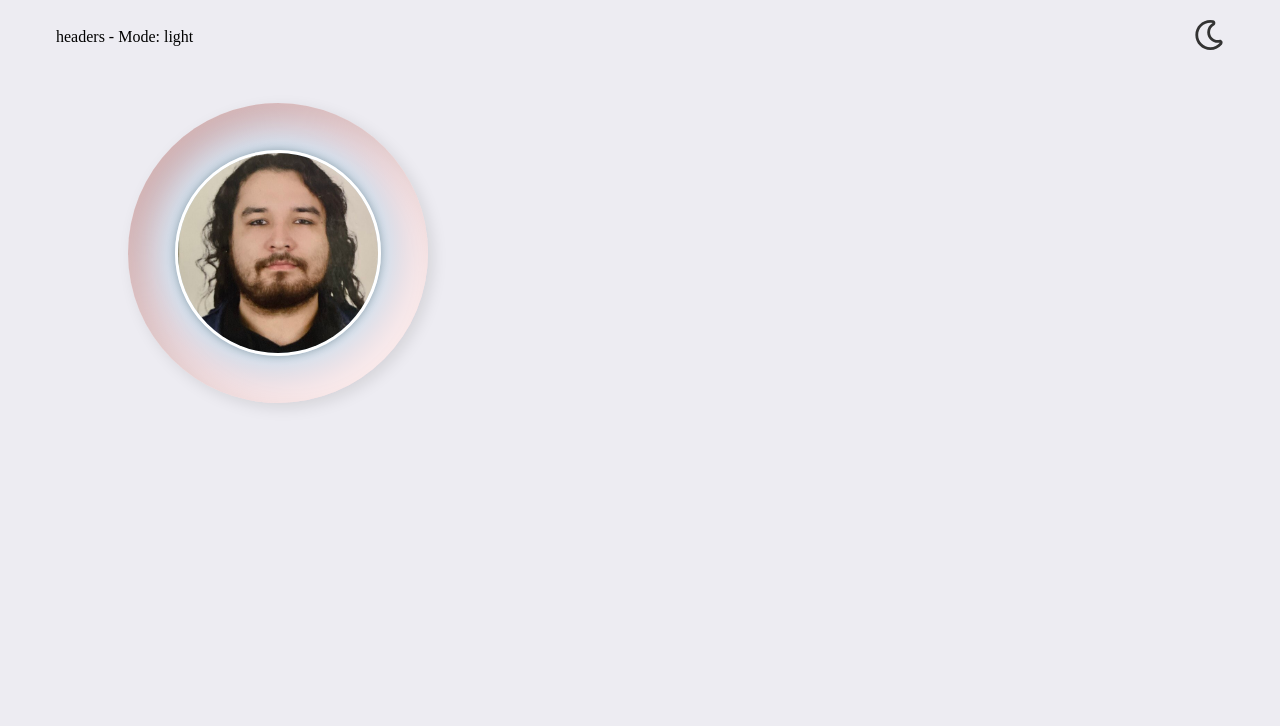
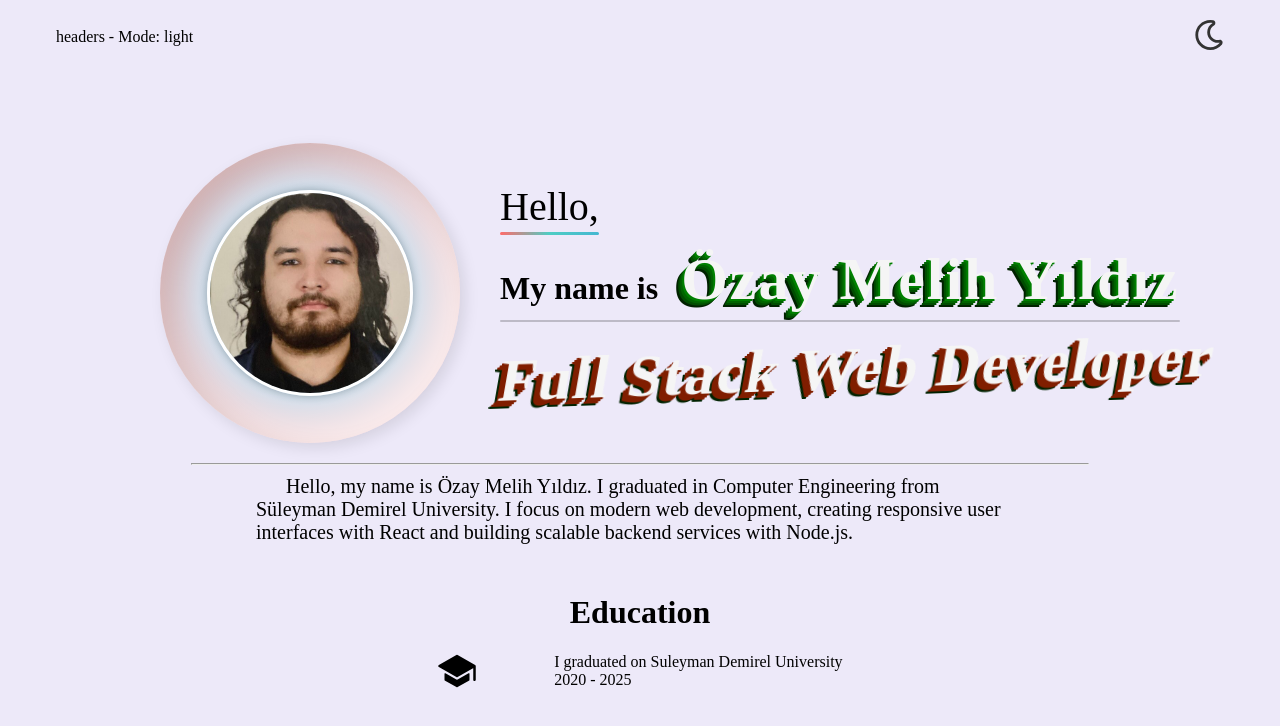
Before and after one commit to Ozaui/personal-website, a React (Vite) app in the folder personalWebSite/: page / in a window 1280 px wide. Shown: the top 726 px of the page. Built offline with nearby package versions, Linux system fonts and the light colour scheme.

Commit message:
experiance

```diff
--- a/personalWebSite/src/App.css
+++ b/personalWebSite/src/App.css
@@ -4,13 +4,18 @@
 }
 
 body.light-mode {
-  background-color: #edecf2;
+  background-color: #ede9f9;
   color: black;
   transition: all 0.3s ease;
 }
 
 body.dark-mode {
-  background-color: #222;
+  background-color: #302f2f;
   color: white;
   transition: all 0.3s ease;
 }
+
+hr {
+  width: 70%;
+  margin: 0 auto;
+}
--- a/personalWebSite/src/App.jsx
+++ b/personalWebSite/src/App.jsx
@@ -2,7 +2,8 @@ import { useSelector } from "react-redux";
 import { useEffect } from "react";
 import "./App.css";
 import Header from "./components/layout/Header";
-import Body from "./components/layout/Body";
+import Body from "./components/sections/Body";
+import AboutMe from "./components/sections/AboutMe";
 
 function App() {
   const mode = useSelector((state) => state.theme.mode);
@@ -20,6 +21,8 @@ function App() {
     <div>
       <Header />
       <Body />
+      <hr />
+      <AboutMe />
     </div>
   );
 }
--- a/personalWebSite/src/components/layout/Body.jsx
+++ /dev/null
@@ -1,66 +0,0 @@
-import React from "react";
-import profileImage from "../../assets/profile.jpg";
-import { useSelector } from "react-redux";
-
-const Body = () => {
-  const mode = useSelector((state) => state.theme.mode);
-  return (
-    <div>
-      <div
-        style={{
-          width: "300px",
-          height: "300px",
-          marginTop: "50px",
-          marginLeft: "10%",
-          borderRadius: "50%",
-
-          background:
-            mode === "light"
-              ? `radial-gradient(circle,
-            #a1c4fd 0%,
-            #c2e9fb 40%,
-            #fbc7c7 75%,
-            #f0e6d2 100%)`
-              : `radial-gradient(circle,
-        #2c3e50 0%,
-        #34495e 40%,
-        #3d566e 75%,
-        #2a3a4f 100%)`,
-          boxShadow:
-            mode === "light"
-              ? `
-      inset 15px 15px 30px rgba(0, 0, 0, 0.15),
-      inset -15px -15px 40px rgba(255, 255, 255, 0.7),
-      5px 5px 15px rgba(0, 0, 0, 0.1)
-    `
-              : `
-      inset 15px 15px 30px rgba(0, 0, 0, 0.7),
-      inset -15px -15px 40px rgba(70, 90, 120, 0.9),
-      5px 5px 15px rgba(0, 0, 0, 0.8)
-    `,
-          filter: "blur(0.3px)",
-        }}
-      >
-        <img
-          src={profileImage}
-          alt="Profil"
-          style={{
-            position: "relative",
-            top: "50%",
-            left: "50%",
-            transform: "translate(-50%, -50%)",
-            width: "200px",
-            height: "200px",
-            borderRadius: "50%",
-            objectFit: "cover",
-            boxShadow: "0 0 8px rgba(0,0,0,0.3)",
-            border: "3px solid white",
-          }}
-        />
-      </div>
-      <div></div>
-    </div>
-  );
-};
-
-export default Body;
--- /dev/null
+++ b/personalWebSite/src/components/sections/AboutMe.jsx
@@ -0,0 +1,19 @@
+import React from "react";
+import "../../styles/components/AboutMe.css";
+import EducationExperiance from "./EducationExperiance";
+
+const AboutMe = () => {
+  return (
+    <div className="aboutMe-container">
+      <div className="aboutMe-text">
+        Hello, my name is Özay Melih Yıldız. I graduated in Computer Engineering
+        from Süleyman Demirel University. I focus on modern web development,
+        creating responsive user interfaces with React and building scalable
+        backend services with Node.js.
+      </div>
+      <EducationExperiance />
+    </div>
+  );
+};
+
+export default AboutMe;
--- /dev/null
+++ b/personalWebSite/src/components/sections/Body.jsx
@@ -0,0 +1,63 @@
+import React from "react";
+import profileImage from "../../assets/profile.jpg";
+import { useSelector } from "react-redux";
+import "../../styles/components/Body.css";
+
+const Body = () => {
+  const mode = useSelector((state) => state.theme.mode);
+
+  const getBackgroundStyle = () => {
+    return mode === "light"
+      ? `radial-gradient(circle,
+          #a1c4fd 0%,
+          #c2e9fb 40%,
+          #fbc7c7 75%,
+          #f0e6d2 100%)`
+      : `radial-gradient(circle,
+          #2c3e50 0%,
+          #34495e 40%,
+          #3d566e 75%,
+          #2a3a4f 100%)`;
+  };
+
+  const getBoxShadowStyle = () => {
+    return mode === "light"
+      ? `
+          inset 15px 15px 30px rgba(0, 0, 0, 0.15),
+          inset -15px -15px 40px rgba(255, 255, 255, 0.7),
+          5px 5px 15px rgba(0, 0, 0, 0.1)
+        `
+      : `
+          inset 15px 15px 30px rgba(0, 0, 0, 0.7),
+          inset -15px -15px 40px rgba(70, 90, 120, 0.9),
+          5px 5px 15px rgba(0, 0, 0, 0.8)
+        `;
+  };
+
+  return (
+    <div className="body-container">
+      <div className="profile-container">
+        <div
+          className="profile-image-div"
+          style={{
+            background: getBackgroundStyle(),
+            boxShadow: getBoxShadowStyle(),
+          }}
+        >
+          <img src={profileImage} alt="Profil" className="profile-image" />
+        </div>
+        <div className="name-section">
+          <div className="greeting-line">
+            <h1 className="greeting">Hello,</h1>
+            <h2 className="name-text">
+              My name is <span className="name">Özay Melih Yıldız</span>
+            </h2>
+          </div>
+          <h2 className="title-text">Full Stack Web Developer</h2>
+        </div>
+      </div>
+    </div>
+  );
+};
+
+export default Body;
--- /dev/null
+++ b/personalWebSite/src/components/sections/EducationExperiance.jsx
@@ -0,0 +1,18 @@
+import { IoSchool } from "react-icons/io5";
+
+const EducationExperiance = () => {
+  return (
+    <div className="educationExperiance-container">
+      <h1 className="experiance-title">Education</h1>
+      <div className="experiance">
+        <IoSchool size={40} />
+        <p className="experiance-text">
+          I graduated on Suleyman Demirel University <br />
+          2020 - 2025
+        </p>
+      </div>
+    </div>
+  );
+};
+
+export default EducationExperiance;
--- /dev/null
+++ b/personalWebSite/src/styles/components/AboutMe.css
@@ -0,0 +1,26 @@
+.aboutMe-container {
+}
+.aboutMe-text {
+  margin: 10px 20%;
+  font-size: 20px;
+  text-indent: 30px;
+}
+
+.educationExperiance-container {
+  margin: 10px 20%;
+}
+.experiance-title {
+  margin-top: 50px;
+  margin-bottom: 20px;
+  text-align: center;
+}
+.experiance {
+  display: flex;
+  flex-direction: row;
+  justify-content: center;
+  align-items: center;
+}
+
+.experiance-text {
+  margin-left: 10%;
+}
--- /dev/null
+++ b/personalWebSite/src/styles/components/Body.css
@@ -0,0 +1,245 @@
+.body-container {
+  display: flex;
+  justify-content: center;
+  width: 100%;
+}
+
+.profile-container {
+  display: flex;
+  align-items: center;
+
+  gap: 40px;
+  padding: 20px;
+  max-width: 1200px;
+  width: 100%;
+}
+
+.profile-image-div {
+  width: 300px;
+  height: 300px;
+  min-width: 250px;
+  min-height: 250px;
+  margin-top: 50px;
+  margin-left: 10%;
+  border-radius: 50%;
+  filter: blur(0.3px);
+  flex-shrink: 0;
+  display: flex;
+  align-items: center;
+  justify-content: center;
+  position: relative;
+}
+
+.profile-image {
+  width: 200px;
+  height: 200px;
+  border-radius: 50%;
+  object-fit: cover;
+  box-shadow: 0 0 8px rgba(0, 0, 0, 0.3);
+  border: 3px solid white;
+  position: absolute;
+  top: 50%;
+  left: 50%;
+  transform: translate(-50%, -50%);
+}
+
+.name-section {
+  flex: 1;
+  margin-top: 50px;
+}
+
+.greeting-line {
+  display: flex;
+  align-items: baseline;
+  gap: 15px;
+  flex-wrap: wrap;
+  margin-bottom: 20px;
+}
+
+.greeting {
+  font-size: 2.5rem;
+  font-weight: 300;
+  margin: 0;
+  color: inherit;
+  position: relative;
+  animation: fadeInLeft 1s ease-out;
+}
+
+.greeting::after {
+  content: "";
+  position: absolute;
+  bottom: -5px;
+  left: 0;
+  width: 100%;
+  height: 3px;
+  background: linear-gradient(90deg, #ff6b6b, #4ecdc4, #45b7d1);
+  border-radius: 2px;
+  transform: scaleX(0);
+  animation: slideIn 1.2s ease-out 0.5s forwards;
+}
+
+.name-text {
+  font-size: 2rem;
+  font-weight: 600;
+  color: inherit;
+  margin: 0;
+  position: relative;
+  animation: fadeInRight 1s ease-out 0.3s both;
+  transition: all 0.3s ease;
+}
+
+.name-text::after {
+  content: "";
+  position: absolute;
+  bottom: -8px;
+  left: 0;
+  width: 100%;
+  height: 2px;
+  background: rgba(0, 0, 0, 0.2);
+  border-radius: 1px;
+  transform: scaleX(0);
+  animation: slideInUnderline 1.5s ease-out 0.8s forwards;
+}
+
+.name {
+  font-size: 60px;
+  color: whitesmoke;
+  transform: skewY(-2deg) skewX(-2deg);
+  text-shadow: -2px 2px 0 #008000, -4px 4px 0 #006400, -6px 6px 0 #004d00,
+    -8px 8px 0 #002200;
+  font-weight: bold;
+  letter-spacing: 2px;
+  margin-left: 15px;
+}
+
+.title-text {
+  font-size: 60px;
+  color: whitesmoke;
+  transform: skewY(-2deg) skewX(-10deg);
+  text-shadow: -2px 2px 0 #801e00, -4px 4px 0 #801e00, -6px 6px 0 #801e00,
+    -8px 8px 0 #002200;
+  font-weight: bold;
+  letter-spacing: 2px;
+}
+
+@keyframes fadeInLeft {
+  from {
+    opacity: 0;
+    transform: translateX(-30px);
+  }
+  to {
+    opacity: 1;
+    transform: translateX(0);
+  }
+}
+
+@keyframes fadeInRight {
+  from {
+    opacity: 0;
+    transform: translateX(30px);
+  }
+  to {
+    opacity: 1;
+    transform: translateX(0);
+  }
+}
+
+@keyframes slideIn {
+  from {
+    transform: scaleX(0);
+  }
+  to {
+    transform: scaleX(1);
+  }
+}
+
+@keyframes pulse {
+  0%,
+  100% {
+    transform: translateY(-50%) scale(1);
+    opacity: 1;
+  }
+  50% {
+    transform: translateY(-50%) scale(1.2);
+    opacity: 0.7;
+  }
+}
+
+@keyframes slideInUnderline {
+  from {
+    transform: scaleX(0);
+  }
+  to {
+    transform: scaleX(1);
+  }
+}
+
+@media (max-width: 768px) {
+  .profile-container {
+    flex-direction: column;
+    text-align: center;
+    gap: 20px;
+  }
+
+  .profile-image-div {
+    margin-left: auto;
+    margin-right: auto;
+    margin-top: 20px;
+  }
+
+  .name-section {
+    margin-top: 20px;
+  }
+
+  .greeting {
+    font-size: 2rem;
+  }
+
+  .name-text {
+    font-size: 1.5rem;
+  }
+}
+
+@media (max-width: 480px) {
+  .profile-image-div {
+    width: 250px;
+    height: 250px;
+    min-width: 200px;
+    min-height: 200px;
+  }
+
+  .profile-image {
+    width: 160px !important;
+    height: 160px !important;
+  }
+
+  .greeting {
+    font-size: 1.8rem;
+  }
+
+  .name-text {
+    font-size: 1.3rem;
+  }
+}
+
+@media (max-width: 360px) {
+  .profile-image-div {
+    width: 200px;
+    height: 200px;
+    min-width: 180px;
+    min-height: 180px;
+  }
+
+  .profile-image {
+    width: 130px !important;
+    height: 130px !important;
+  }
+
+  .greeting {
+    font-size: 1.5rem;
+  }
+
+  .name-text {
+    font-size: 1.1rem;
+  }
+}
```
